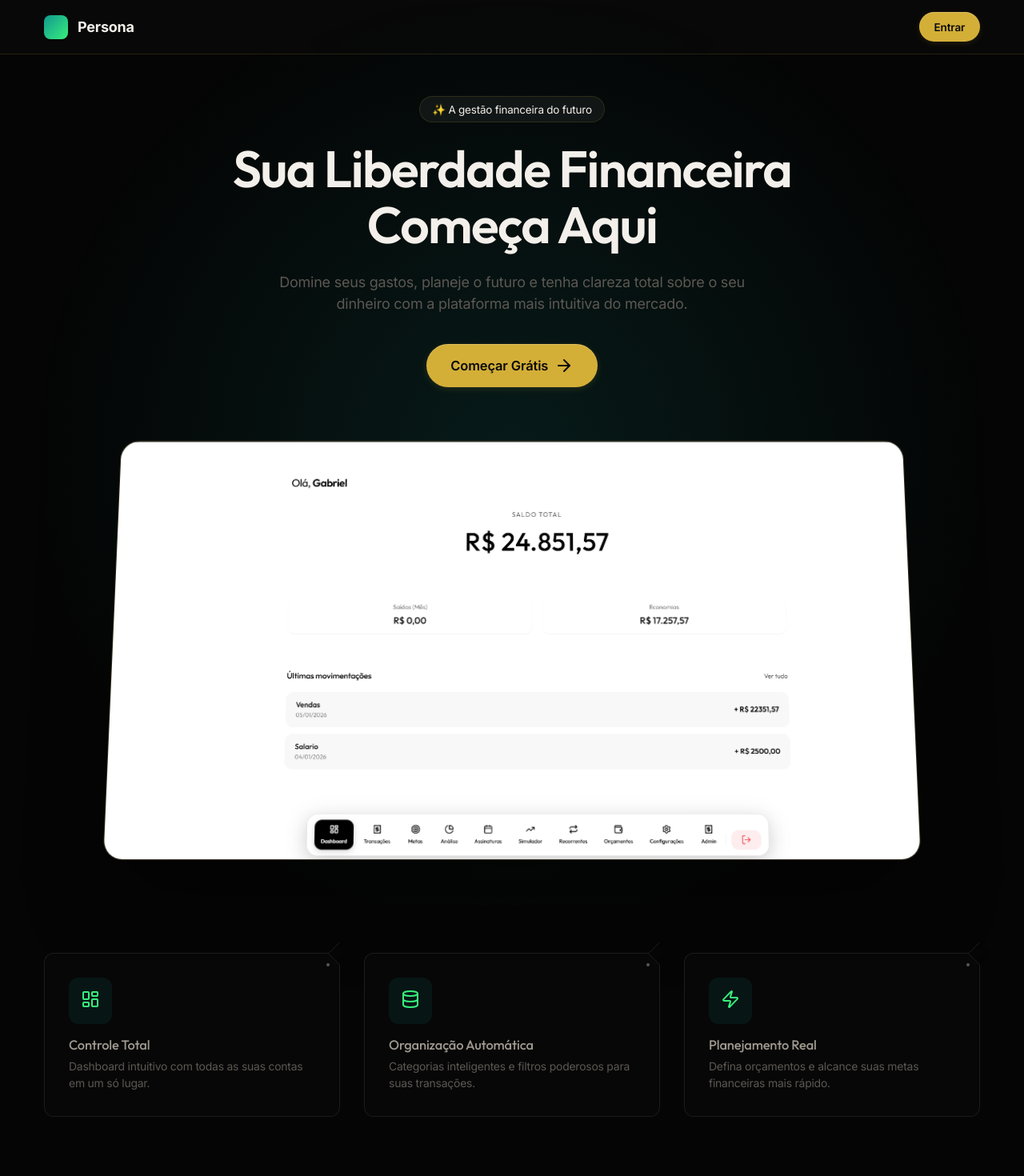
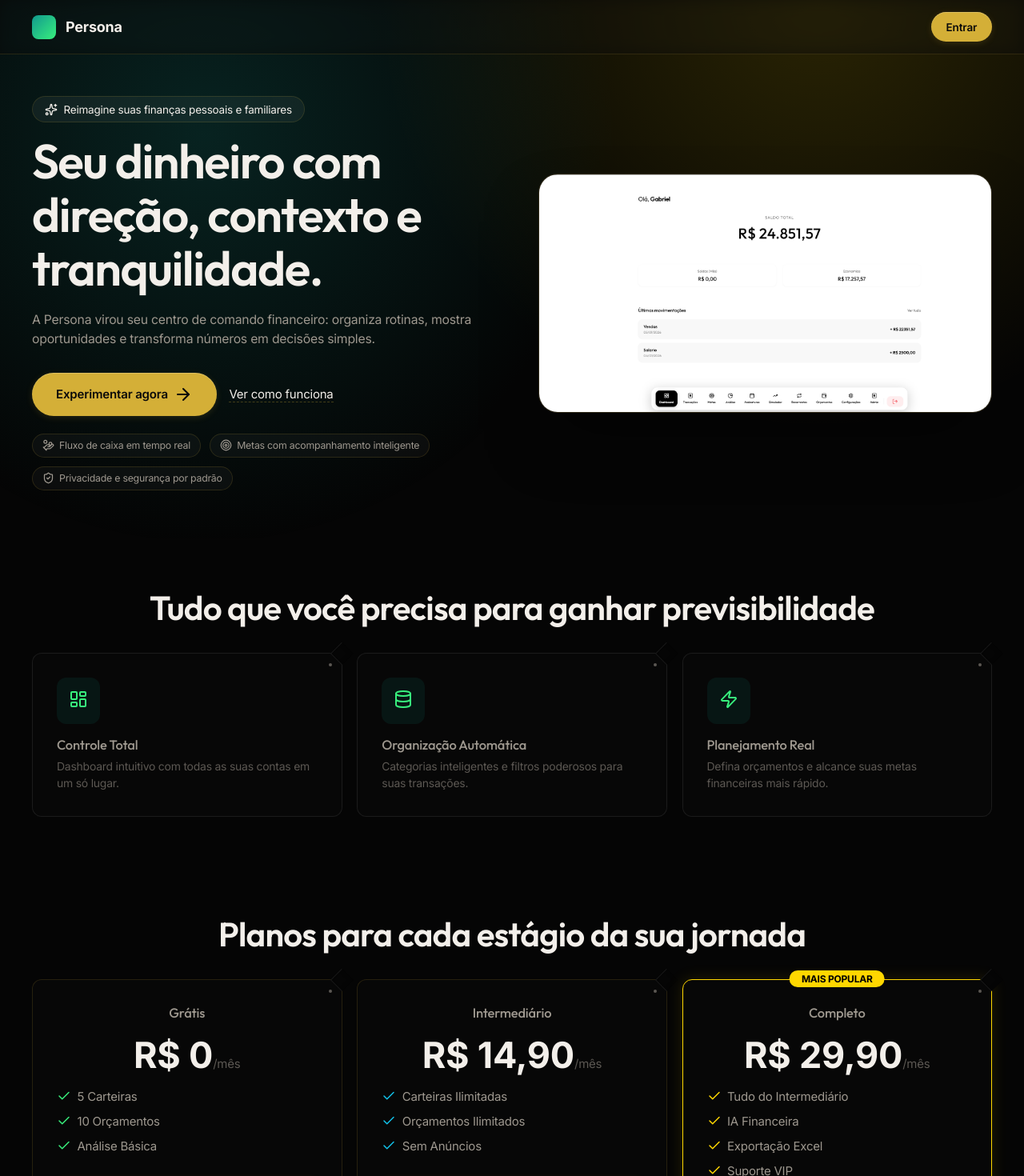
Before and after one commit to Stoltemberg/Persona, a React (Vite) app: page / in a window 1280 px wide. Shown: the top 1470 px of the page at 80% size. Built offline with nearby package versions, Linux system fonts and the light colour scheme; no server answers.

Commit message:
Reimagina landing page com nova narrativa e layout

```diff
--- a/src/index.css
+++ b/src/index.css
@@ -149,6 +149,176 @@ p {
   line-height: 1.5;
   font-size: 0.93rem;
   font-weight: 400;
+}
+
+.landing-page {
+  overflow-x: hidden;
+}
+
+.landing-container {
+  width: min(1200px, 100% - 2rem);
+  margin: 0 auto;
+}
+
+.landing-header {
+  position: fixed;
+  top: 0;
+  left: 0;
+  right: 0;
+  z-index: 100;
+  backdrop-filter: blur(10px);
+  background: var(--glass-bg);
+  border-bottom: 1px solid var(--glass-border);
+}
+
+.landing-header-content {
+  padding: 1rem 0;
+  display: flex;
+  justify-content: space-between;
+  align-items: center;
+}
+
+.landing-brand {
+  display: flex;
+  align-items: center;
+  gap: 0.8rem;
+  font-weight: 800;
+  font-size: 1.2rem;
+  color: var(--text-main);
+}
+
+.landing-brand-icon {
+  width: 30px;
+  height: 30px;
+  border-radius: 8px;
+  background: linear-gradient(135deg, #11998e, #38ef7d);
+}
+
+.landing-hero {
+  padding: 8rem 0 4rem;
+  background: radial-gradient(circle at 20% 25%, rgba(17, 153, 142, 0.2), transparent 45%),
+    radial-gradient(circle at 80% 0%, rgba(255, 215, 0, 0.15), transparent 45%);
+}
+
+.landing-hero-grid {
+  display: grid;
+  grid-template-columns: 1.05fr 1fr;
+  gap: 2.5rem;
+  align-items: center;
+}
+
+.landing-hero-copy h1 {
+  font-size: clamp(2.5rem, 5vw, 4rem);
+  margin-bottom: 1.25rem;
+}
+
+.landing-hero-copy p {
+  font-size: 1.05rem;
+  max-width: 60ch;
+  margin-bottom: 2rem;
+}
+
+.landing-pill {
+  margin-bottom: 1rem;
+  padding: 0.5rem 1rem;
+  border-radius: 50px;
+  border: 1px solid var(--glass-border);
+  background: rgba(255, 255, 255, 0.05);
+  font-size: 0.9rem;
+  display: inline-flex;
+  gap: 0.5rem;
+  align-items: center;
+}
+
+.landing-hero-actions {
+  display: flex;
+  gap: 1rem;
+  align-items: center;
+  flex-wrap: wrap;
+}
+
+.landing-inline-link {
+  color: var(--text-main);
+  text-decoration: none;
+  border-bottom: 1px dashed var(--glass-border-highlight);
+}
+
+.landing-highlights {
+  margin-top: 1.5rem;
+  display: flex;
+  flex-wrap: wrap;
+  gap: 0.75rem;
+}
+
+.landing-badge {
+  display: inline-flex;
+  align-items: center;
+  gap: 0.4rem;
+  font-size: 0.82rem;
+  color: var(--text-secondary);
+  border: 1px solid var(--glass-border);
+  border-radius: 999px;
+  padding: 0.42rem 0.8rem;
+  background: rgba(255, 255, 255, 0.03);
+}
+
+.landing-preview-card {
+  border-radius: 24px;
+  overflow: hidden;
+  box-shadow: 0 40px 80px -20px rgba(0, 0, 0, 0.5);
+  border: 1px solid var(--glass-border);
+  background: rgba(23, 23, 23, 0.85);
+  transition: transform 0.35s ease;
+}
+
+.landing-preview-card:hover {
+  transform: translateY(-4px) scale(1.01);
+}
+
+.landing-preview-card img {
+  width: 100%;
+  display: block;
+  height: auto;
+}
+
+.landing-section {
+  padding: 4rem 0;
+}
+
+.landing-section-title {
+  text-align: center;
+  font-size: clamp(2rem, 4vw, 2.8rem);
+  margin-bottom: 2rem;
+}
+
+.landing-grid {
+  display: grid;
+  grid-template-columns: repeat(auto-fit, minmax(260px, 1fr));
+  gap: 1.25rem;
+}
+
+.landing-pricing {
+  text-align: center;
+}
+
+.landing-pricing-grid {
+  display: grid;
+  grid-template-columns: repeat(auto-fit, minmax(250px, 1fr));
+  gap: 1.25rem;
+  align-items: stretch;
+}
+
+.landing-footer {
+  border-top: 1px solid var(--glass-border);
+  padding: 4rem 1rem;
+  text-align: center;
+  color: var(--text-muted);
+}
+
+@media (max-width: 900px) {
+  .landing-hero-grid {
+    grid-template-columns: 1fr;
+  }
 }
 
 .tabular-data,
--- a/src/pages/Landing.jsx
+++ b/src/pages/Landing.jsx
@@ -1,17 +1,14 @@
 import { Link } from 'react-router-dom';
 import { Button } from '../components/Button';
-import { ArrowRight, Check, Shield, Zap, LayoutDashboard, Database } from 'lucide-react';
-import { useTheme } from '../context/ThemeContext';
+import { ArrowRight, Check, Sparkles, Zap, LayoutDashboard, Database, HandCoins, Target, ShieldCheck } from 'lucide-react';
 import { Helmet } from 'react-helmet-async';
 
 export default function Landing() {
-    const { theme } = useTheme();
-
     return (
-        <main className="fade-in" style={{ overflowX: 'hidden' }}>
+        <main className="landing-page fade-in">
             <Helmet>
-                <title>Persona - Organize suas Finanças</title>
-                <meta name="description" content="O gerenciador financeiro mais bonito e intuitivo para o seu dia a dia. Controle gastos, crie metas e alcance a liberdade financeira." />
+                <title>Persona - Seu sistema operacional financeiro</title>
+                <meta name="description" content="Reimagine sua vida financeira com uma experiência visual moderna: planejamento, automações, metas e decisões mais inteligentes em um só lugar." />
                 <script type="application/ld+json">
                     {`
                         {
@@ -21,26 +18,16 @@ export default function Landing() {
                             "applicationCategory": "FinanceApplication",
                             "operatingSystem": "Web",
                             "url": "https://persona.dev.br/",
-                            "description": "O gerenciador financeiro mais bonito e intuitivo para o seu dia a dia."
+                            "description": "Plataforma financeira para planejar, automatizar e evoluir suas decisões com clareza."
                         }
                     `}
                 </script>
             </Helmet>
 
-            {/* Header */}
-            <header style={{
-                position: 'fixed',
-                top: 0,
-                left: 0,
-                right: 0,
-                zIndex: 100,
-                backdropFilter: 'blur(10px)',
-                background: 'var(--glass-bg)',
-                borderBottom: '1px solid var(--glass-border)'
-            }}>
-                <div style={{ maxWidth: '1200px', margin: '0 auto', padding: '1rem', display: 'flex', justifyContent: 'space-between', alignItems: 'center' }}>
-                    <div style={{ display: 'flex', alignItems: 'center', gap: '0.8rem', fontWeight: 800, fontSize: '1.2rem', color: 'var(--text-main)' }}>
-                        <div style={{ width: '30px', height: '30px', borderRadius: '8px', background: 'linear-gradient(135deg, #11998e, #38ef7d)' }} />
+            <header className="landing-header">
+                <div className="landing-container landing-header-content">
+                    <div className="landing-brand">
+                        <div className="landing-brand-icon" />
                         Persona
                     </div>
                     <Link to="/login">
@@ -49,77 +36,58 @@ export default function Landing() {
                 </div>
             </header>
 
-            {/* Hero Section */}
-            <section style={{
-                minHeight: '90vh',
-                display: 'flex',
-                flexDirection: 'column',
-                alignItems: 'center',
-                justifyContent: 'center',
-                textAlign: 'center',
-                padding: '8rem 1rem 4rem 1rem',
-                background: 'radial-gradient(circle at 50% 50%, rgba(17, 153, 142, 0.15), transparent 70%)'
-            }}>
-                <div className="fade-in stagger-1" style={{ marginBottom: '1.5rem', padding: '0.5rem 1rem', borderRadius: '50px', border: '1px solid var(--glass-border)', background: 'rgba(255,255,255,0.05)', fontSize: '0.9rem' }}>
-                    ✨ A gestão financeira do futuro
+            <section className="landing-hero">
+                <div className="landing-container landing-hero-grid">
+                    <div className="landing-hero-copy">
+                        <div className="landing-pill fade-in stagger-1">
+                            <Sparkles size={16} /> Reimagine suas finanças pessoais e familiares
                         </div>
-                <h1 className="text-gradient fade-in stagger-2" style={{ fontSize: 'clamp(3rem, 5vw, 4.5rem)', maxWidth: '900px', lineHeight: 1.1, marginBottom: '1.5rem' }}>
-                    Sua Liberdade Financeira Começa Aqui
+                        <h1 className="text-gradient fade-in stagger-2">
+                            Seu dinheiro com direção, contexto e tranquilidade.
                         </h1>
-                <p className="fade-in stagger-3" style={{ fontSize: '1.2rem', color: 'var(--text-muted)', maxWidth: '600px', marginBottom: '2.5rem' }}>
-                    Domine seus gastos, planeje o futuro e tenha clareza total sobre o seu dinheiro com a plataforma mais intuitiva do mercado.
+                        <p className="fade-in stagger-3">
+                            A Persona virou seu centro de comando financeiro: organiza rotinas, mostra oportunidades e transforma números em decisões simples.
                         </p>
-                <div className="fade-in stagger-4" style={{ display: 'flex', gap: '1rem', flexWrap: 'wrap', justifyContent: 'center' }}>
+                        <div className="landing-hero-actions fade-in stagger-4">
                             <Link to="/login">
-                        <Button className="btn-primary" style={{ padding: '1rem 2rem', fontSize: '1.1rem' }}>
-                            Começar Grátis <ArrowRight />
+                                <Button className="btn-primary" style={{ padding: '1rem 2rem', fontSize: '1rem' }}>
+                                    Experimentar agora <ArrowRight />
                                 </Button>
                             </Link>
+                            <a className="landing-inline-link" href="#roadmap">Ver como funciona</a>
+                        </div>
+                        <div className="landing-highlights fade-in stagger-5">
+                            <Badge icon={HandCoins} text="Fluxo de caixa em tempo real" />
+                            <Badge icon={Target} text="Metas com acompanhamento inteligente" />
+                            <Badge icon={ShieldCheck} text="Privacidade e segurança por padrão" />
+                        </div>
                     </div>
 
-                {/* Dashboard Preview */}
-                <div className="fade-in stagger-5" style={{
-                    marginTop: '4rem',
-                    width: '100%',
-                    maxWidth: '1000px',
-                    position: 'relative',
-                    perspective: '1000px'
-                }}>
-                    <div style={{
-                        borderRadius: '24px',
-                        overflow: 'hidden',
-                        boxShadow: '0 50px 100px -20px rgba(0,0,0,0.5)',
-                        border: '1px solid var(--glass-border)',
-                        transform: 'rotateX(5deg)',
-                        transition: 'transform 0.5s ease',
-                        background: 'rgba(23, 23, 23, 0.8)'
-                    }}
-                        onMouseEnter={e => e.currentTarget.style.transform = 'rotateX(0deg) scale(1.02)'}
-                        onMouseLeave={e => e.currentTarget.style.transform = 'rotateX(5deg)'}
-                    >
+                    <div className="landing-preview-card fade-in stagger-5">
                         <img
                             src="/dashboard-preview.png"
                             alt="Persona Dashboard"
-                            style={{ width: '100%', height: 'auto', display: 'block' }}
                         />
                     </div>
                 </div>
             </section>
 
-            {/* Features */}
-            <section aria-label="Recursos" style={{ padding: '4rem 1rem', maxWidth: '1200px', margin: '0 auto' }}>
-                <div style={{ display: 'grid', gridTemplateColumns: 'repeat(auto-fit, minmax(300px, 1fr))', gap: '2rem' }}>
+            <section id="roadmap" aria-label="Recursos" className="landing-section">
+                <div className="landing-container">
+                    <h2 className="landing-section-title">Tudo que você precisa para ganhar previsibilidade</h2>
+                    <div className="landing-grid">
                     <FeatureCard icon={LayoutDashboard} title="Controle Total" text="Dashboard intuitivo com todas as suas contas em um só lugar." />
                     <FeatureCard icon={Database} title="Organização Automática" text="Categorias inteligentes e filtros poderosos para suas transações." />
                     <FeatureCard icon={Zap} title="Planejamento Real" text="Defina orçamentos e alcance suas metas financeiras mais rápido." />
                     </div>
+                </div>
             </section>
 
-            {/* Pricing */}
-            <section style={{ padding: '6rem 1rem', textAlign: 'center' }}>
-                <h2 className="text-gradient" style={{ fontSize: '2.5rem', marginBottom: '3rem' }}>Planos para você</h2>
+            <section className="landing-section landing-pricing">
+                <div className="landing-container">
+                    <h2 className="text-gradient landing-section-title">Planos para cada estágio da sua jornada</h2>
 
-                <div style={{ display: 'flex', justifyContent: 'center', gap: '2rem', flexWrap: 'wrap' }}>
+                <div className="landing-pricing-grid">
                     <PricingCard
                         title="Grátis"
                         price="R$ 0"
@@ -131,7 +99,6 @@ export default function Landing() {
                         features={['Carteiras Ilimitadas', 'Orçamentos Ilimitados', 'Sem Anúncios']}
                         buttonText="Assinar Intermediário"
                         color="#12c2e9"
-                    // featured removed so it doesn't fight for attention
                     />
                     <PricingCard
                         title="Completo"
@@ -142,11 +109,11 @@ export default function Landing() {
                         color="#FFD700"
                     />
                 </div>
+                </div>
             </section>
 
-            {/* Footer */}
-            <footer style={{ borderTop: '1px solid var(--glass-border)', padding: '4rem 1rem', textAlign: 'center', color: 'var(--text-muted)' }}>
-                <div style={{ display: 'flex', justifyContent: 'center', gap: '2rem', marginBottom: '2rem' }}>
+            <footer className="landing-footer">
+                <div style={{ display: 'flex', justifyContent: 'center', gap: '2rem', marginBottom: '2rem', flexWrap: 'wrap' }}>
                     <Link to="/terms" style={{ color: 'inherit', textDecoration: 'none' }}>Termos de Uso</Link>
                     <Link to="/privacy" style={{ color: 'inherit', textDecoration: 'none' }}>Privacidade</Link>
                 </div>
@@ -154,6 +121,15 @@ export default function Landing() {
                 <address style={{ marginTop: '1rem', fontStyle: 'normal', fontSize: '0.8rem', opacity: 0.6 }}>São Paulo, SP - Brasil</address>
             </footer>
         </main>
+    );
+}
+
+function Badge({ icon: Icon, text }) {
+    return (
+        <span className="landing-badge">
+            <Icon size={15} />
+            {text}
+        </span>
     );
 }
 
@@ -174,7 +150,6 @@ function PricingCard({ title, price, features, featured, buttonText = "Começar"
         <article className="glass-card" style={{
             padding: '2rem',
             width: '100%',
-            maxWidth: '350px',
             border: featured ? `1px solid ${color}` : '1px solid var(--glass-border)',
             position: 'relative',
             overflow: 'visible',
```
Lines whose indentation alone changed are shown as unchanged.
